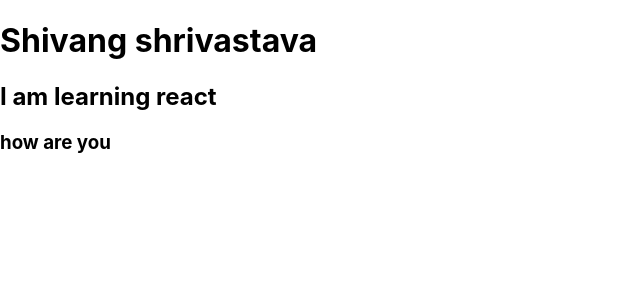
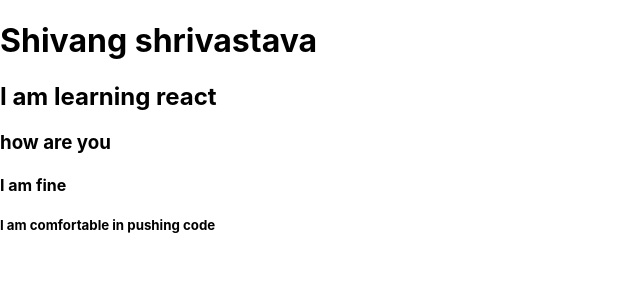
Before and after one commit to 7078shiv/React-App, a React (Create React App) app: page / in a window 1280 px wide. Shown: the top 300 px of the page, without its empty margins (0-640 px from the left). Built offline with nearby package versions, Linux system fonts and the light colour scheme.

Commit message:
second commit

```diff
--- a/src/App.tsx
+++ b/src/App.tsx
@@ -8,6 +8,8 @@ function App() {
     <h1>Shivang shrivastava</h1>
     <h2>I am learning react</h2>
     <h3> how are you</h3>
+    <h4> I am fine</h4>
+    <h5>I am comfortable in pushing code</h5>
     </>
   );
 }
```
